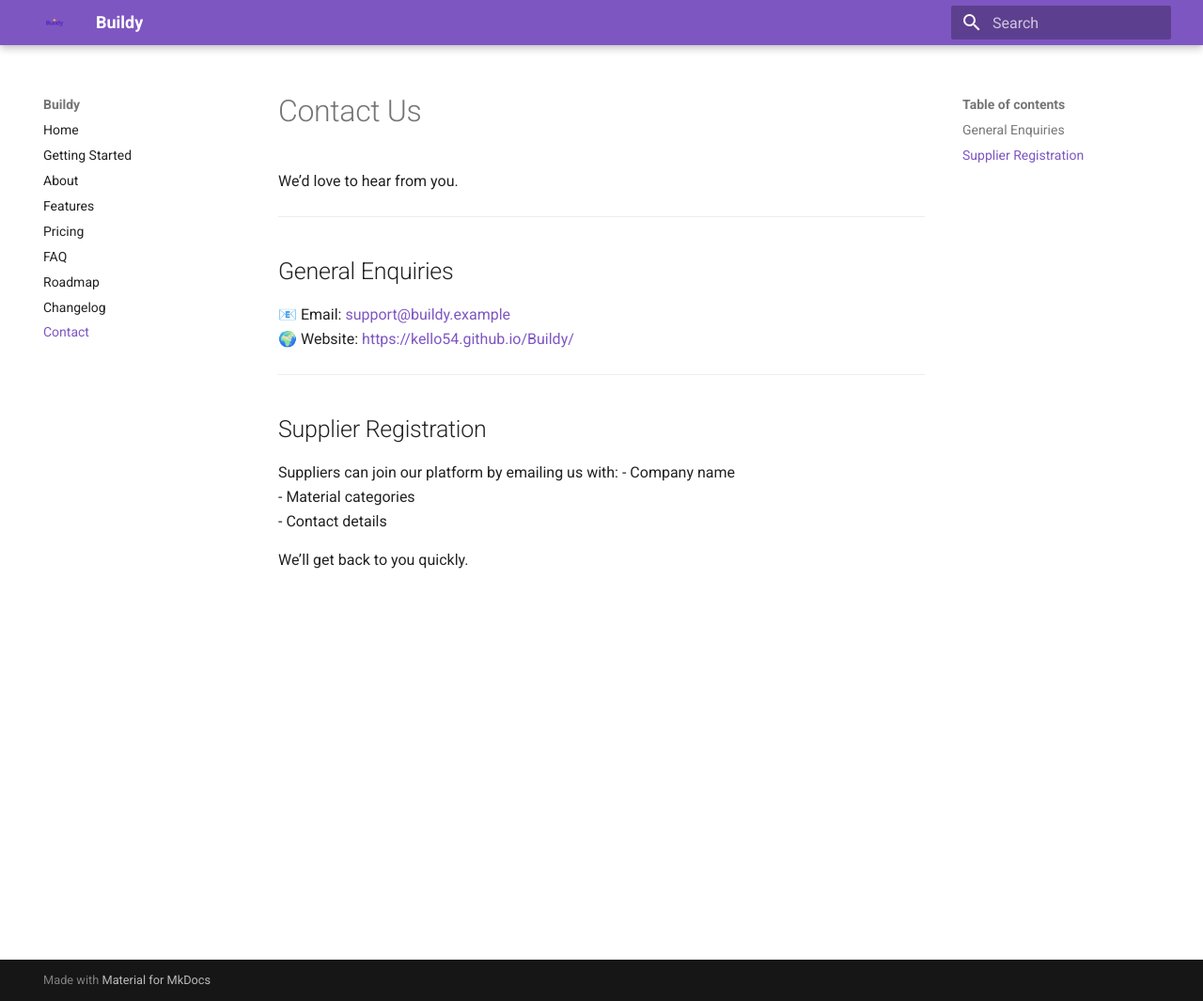
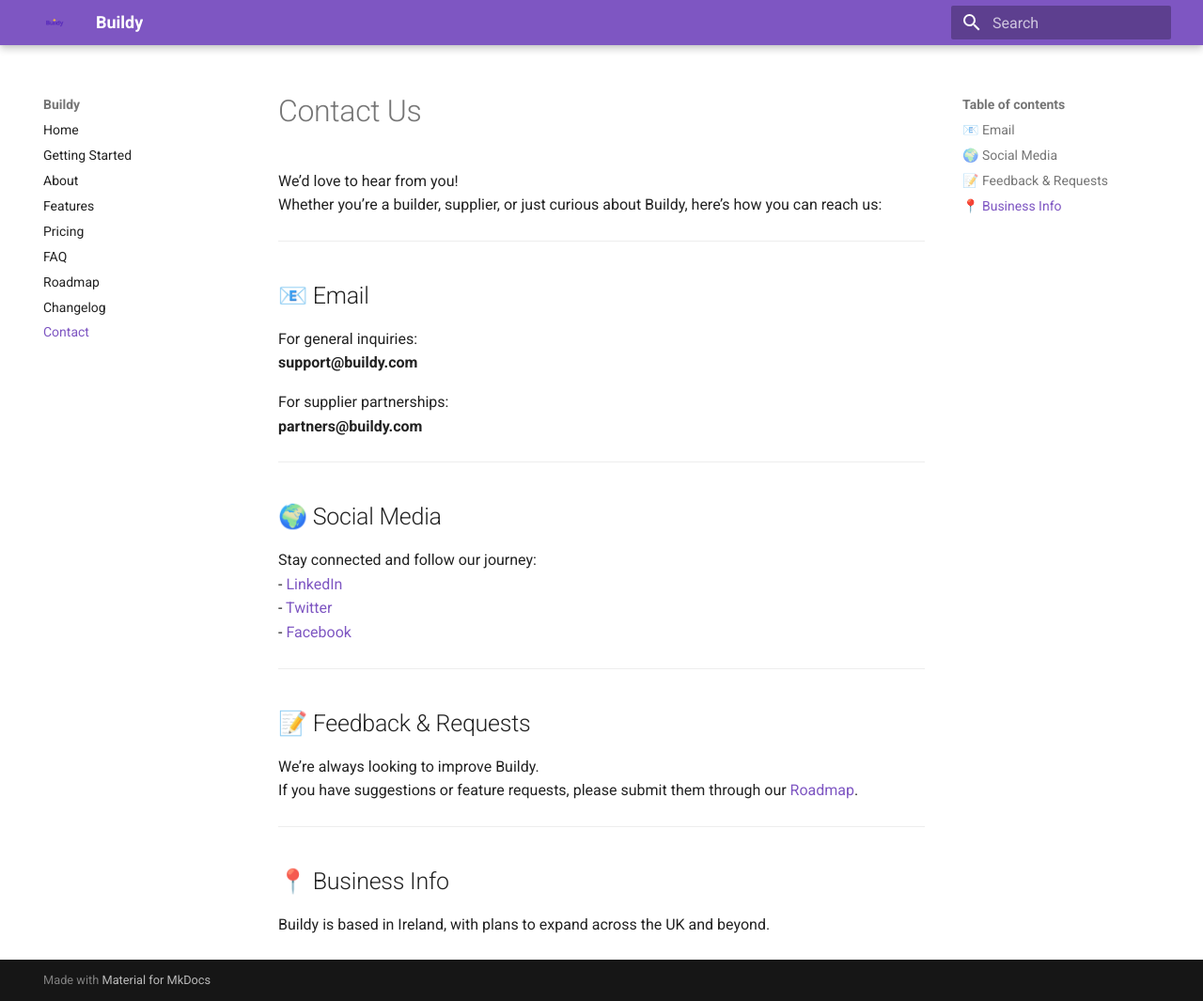
Before and after one commit to Kello54/Buildy, an MkDocs documentation site: the page built from docs/contact.md, in a window 1280 px wide and 1065 px high. Shown: the whole window at 94% size. Built offline with MkDocs 1.6.1 and Material for MkDocs 9.7.7, drawn with Linux system fonts in a browser that asks for light colours.

Commit message:
Update contact.md

```diff
--- a/docs/contact.md
+++ b/docs/contact.md
@@ -1,19 +1,36 @@
 # Contact Us
 
-We’d love to hear from you.
+We’d love to hear from you!
+Whether you’re a builder, supplier, or just curious about Buildy, here’s how you can reach us:
 
 ---
 
-## General Enquiries
-📧 Email: [support@buildy.example](mailto:support@buildy.example)
-🌍 Website: [https://kello54.github.io/Buildy/](https://kello54.github.io/Buildy/)
+## 📧 Email
+
+For general inquiries:
+**support@buildy.com**
+
+For supplier partnerships:
+**partners@buildy.com**
 
 ---
 
-## Supplier Registration
-Suppliers can join our platform by emailing us with:
-- Company name
-- Material categories
-- Contact details
+## 🌍 Social Media
 
-We’ll get back to you quickly.
+Stay connected and follow our journey:
+- [LinkedIn](https://www.linkedin.com)
+- [Twitter](https://www.twitter.com)
+- [Facebook](https://www.facebook.com)
+
+---
+
+## 📝 Feedback & Requests
+
+We’re always looking to improve Buildy.
+If you have suggestions or feature requests, please submit them through our [Roadmap](roadmap.md).
+
+---
+
+## 📍 Business Info
+
+Buildy is based in Ireland, with plans to expand across the UK and beyond.
```
